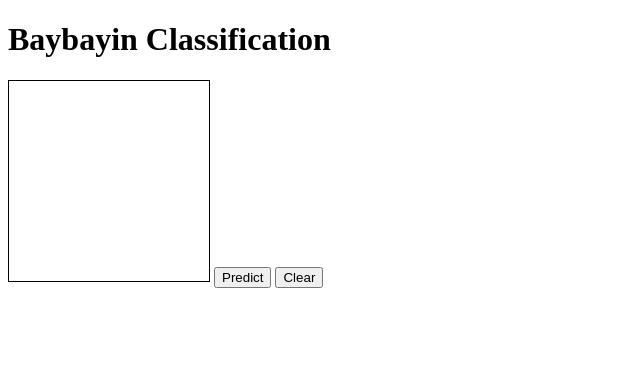
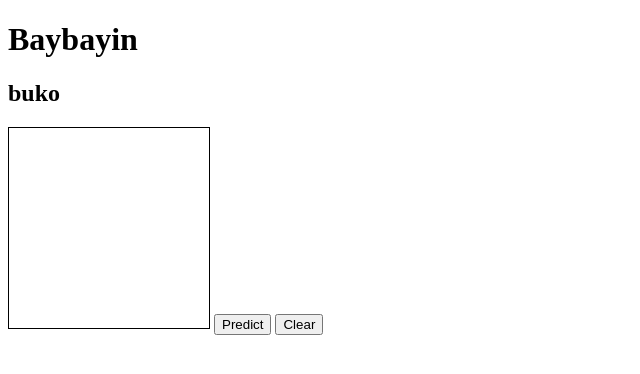
Before and after one commit to bibookss/baybayin, a plain HTML site: page src/static/index.html in a window 1280 px wide. Shown: the whole page, without its empty margins (0-640 px from the left). Drawn offline with Linux system fonts and the light colour scheme.

Commit message:
feat: added game elements

```diff
--- a/src/static/index.html
+++ b/src/static/index.html
@@ -2,7 +2,7 @@
 <html lang="en">
 <head>
     <meta charset="UTF-8">
-    <title>Baybayin Classification</title>
+    <title>Baybayin</title>
     <style>
         canvas {
             border: 1px solid black;
@@ -10,14 +10,15 @@
     </style>
 </head>
 <body>
-    <h1>Baybayin Classification</h1>
+    <h1>Baybayin</h1>
 
+    <h2 id="word"></h2>
     <canvas id="drawingCanvas" width="200" height="200"></canvas>
-    <button id="predictButton">Predict</button>
+    <button id="submitButton">Predict</button>
     <button id="clearButton">Clear</button>
 
     <div id="predictionResult"></div>
 
-    <script src="app.js"></script>
+    <script type="module" src="main.js"></script>
 </body>
 </html>
```
